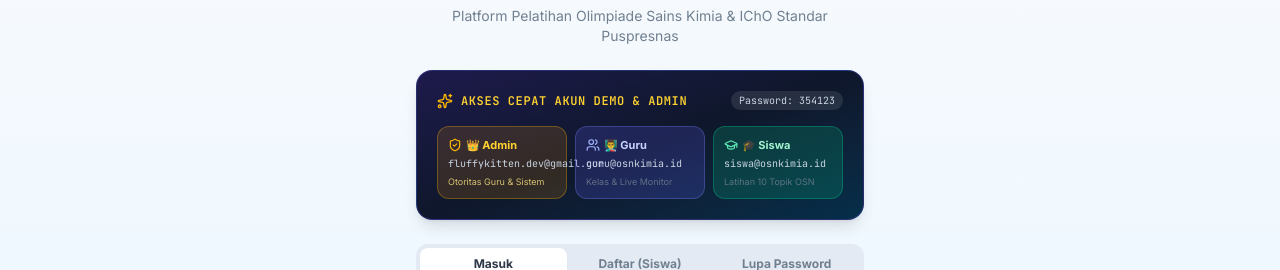
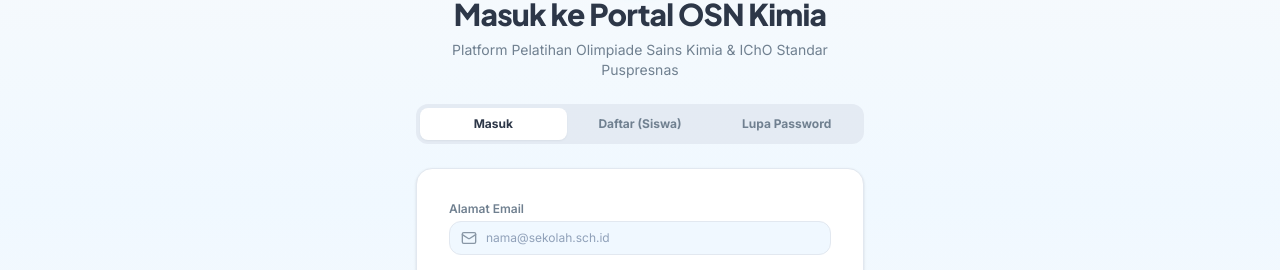
Before and after one commit to fluffykitten/osn, a React (Vite) app: page /login in a window 1280 px wide. Shown: the part 203-473 px from the top of the page. Built offline with nearby package versions, Linux system fonts and the light colour scheme; no server answers.

Commit message:
refactor(auth): remove demo and admin quick access from login page

```diff
--- a/src/pages/auth/LoginPage.tsx
+++ b/src/pages/auth/LoginPage.tsx
@@ -5,12 +5,9 @@
   Lock,
   Mail,
   User,
-  Sparkles,
   ArrowRight,
   ArrowLeft,
-  ShieldCheck,
   GraduationCap,
-  Users,
   CheckCircle2,
   AlertCircle,
   KeyRound,
@@ -41,7 +38,7 @@
       ? 'forgot'
       : 'login';
 
-  const { user, profile, isTeacher, isAdmin, loading, login, register, resetPassword, updatePassword, loginDemo, logout } = useAuth();
+  const { user, profile, isTeacher, isAdmin, loading, login, register, resetPassword, updatePassword, logout } = useAuth();
 
   const [mode, setMode] = useState<'login' | 'register' | 'forgot' | 'reset'>(initialMode);
 
@@ -305,56 +302,7 @@
     }
   };
 
-  const handleDemoLogin = async (type: 'teacher' | 'student' | 'admin') => {
-    setErrorMessage(null);
-    setSuccessMessage(null);
-    setIsLoading(true);
 
-    const targetPortal =
-      type === 'admin' ? '/admin/analytics' : type === 'teacher' ? '/teacher' : '/student/dashboard';
-    sessionStorage.setItem('osn_login_portal_target', targetPortal);
-
-    try {
-      const res = await loginDemo(type);
-      if (res.success) {
-        const roleName = type === 'admin' ? 'Administrator' : type === 'teacher' ? 'Guru' : 'Siswa';
-        setSuccessMessage(`Berhasil login sebagai akun ${roleName}!`);
-        setTimeout(async () => {
-          const target = sessionStorage.getItem('osn_login_portal_target');
-          if (target) sessionStorage.removeItem('osn_login_portal_target');
-          if (redirectPath) {
-            navigate(redirectPath);
-          } else if (target) {
-            navigate(target);
-          } else if (type === 'admin') {
-            navigate('/admin/analytics');
-          } else if (type === 'teacher') {
-            navigate('/teacher');
-          } else {
-            try {
-              const classrooms = await classroomService.getStudentClassrooms('siswa@osnkimia.id');
-              const hasActive = classrooms.some((c) => c.user_membership_status === 'active');
-              if (hasActive) {
-                navigate('/student/dashboard');
-              } else {
-                navigate('/join-class');
-              }
-            } catch {
-              navigate('/join-class');
-            }
-          }
-        }, 400);
-      } else {
-        sessionStorage.removeItem('osn_login_portal_target');
-        setErrorMessage(res.error || 'Gagal login akun demo.');
-      }
-    } catch (err: any) {
-      sessionStorage.removeItem('osn_login_portal_target');
-      setErrorMessage(err?.message || 'Gagal login demo.');
-    } finally {
-      setIsLoading(false);
-    }
-  };
 
   return (
     <div className="min-h-[85vh] flex items-center justify-center py-10 px-4 sm:px-6 lg:px-8 bg-gradient-to-b from-slate-50 via-sky-50/30 to-slate-50">
@@ -384,66 +332,7 @@
           </p>
         </div>
 
-        {/* 1-Click Demo Login Box */}
-        {mode === 'login' && (
-          <div className="bg-gradient-to-br from-indigo-950 via-slate-900 to-sky-950 rounded-2xl p-5 text-white shadow-lg border border-indigo-500/30 space-y-3">
-            <div className="flex items-center justify-between">
-              <div className="flex items-center gap-2">
-                <Sparkles className="w-4 h-4 text-amber-400" />
-                <span className="text-xs font-bold text-amber-300 uppercase tracking-wider font-mono">
-                  Akses Cepat Akun Demo & Admin
-                </span>
-              </div>
-              <span className="text-[10px] px-2 py-0.5 bg-white/10 rounded-full text-slate-300 font-mono">
-                Password: 354123
-              </span>
-            </div>
 
-            <div className="grid grid-cols-1 sm:grid-cols-3 gap-2 pt-1">
-              <button
-                type="button"
-                disabled={isLoading}
-                onClick={() => handleDemoLogin('admin')}
-                className="flex flex-col text-left p-2.5 rounded-xl bg-amber-500/15 hover:bg-amber-500/25 border border-amber-400/30 transition-all hover:scale-[1.02] active:scale-98 disabled:opacity-50"
-              >
-                <div className="flex items-center gap-1 text-[11px] font-bold text-amber-300">
-                  <ShieldCheck className="w-3.5 h-3.5 text-amber-400" />
-                  <span>👑 Admin</span>
-                </div>
-                <span className="text-[10px] text-slate-300 font-mono truncate mt-0.5">fluffykitten.dev@gmail.com</span>
-                <span className="text-[9px] text-amber-200/80 mt-1">Otoritas Guru & Sistem</span>
-              </button>
-
-              <button
-                type="button"
-                disabled={isLoading}
-                onClick={() => handleDemoLogin('teacher')}
-                className="flex flex-col text-left p-2.5 rounded-xl bg-indigo-500/20 hover:bg-indigo-500/30 border border-indigo-400/30 transition-all hover:scale-[1.02] active:scale-98 disabled:opacity-50"
-              >
-                <div className="flex items-center gap-1 text-[11px] font-bold text-indigo-200">
-                  <Users className="w-3.5 h-3.5 text-indigo-300" />
-                  <span>👨‍🏫 Guru</span>
-                </div>
-                <span className="text-[10px] text-slate-300 font-mono truncate mt-0.5">guru@osnkimia.id</span>
-                <span className="text-[9px] text-slate-400 mt-1">Kelas & Live Monitor</span>
-              </button>
-
-              <button
-                type="button"
-                disabled={isLoading}
-                onClick={() => handleDemoLogin('student')}
-                className="flex flex-col text-left p-2.5 rounded-xl bg-emerald-500/20 hover:bg-emerald-500/30 border border-emerald-400/30 transition-all hover:scale-[1.02] active:scale-98 disabled:opacity-50"
-              >
-                <div className="flex items-center gap-1 text-[11px] font-bold text-emerald-200">
-                  <GraduationCap className="w-3.5 h-3.5 text-emerald-300" />
-                  <span>🎓 Siswa</span>
-                </div>
-                <span className="text-[10px] text-slate-300 font-mono truncate mt-0.5">siswa@osnkimia.id</span>
-                <span className="text-[9px] text-slate-400 mt-1">Latihan 10 Topik OSN</span>
-              </button>
-            </div>
-          </div>
-        )}
 
         {/* Mode Toggle Tabs */}
         {mode !== 'reset' && (
```
